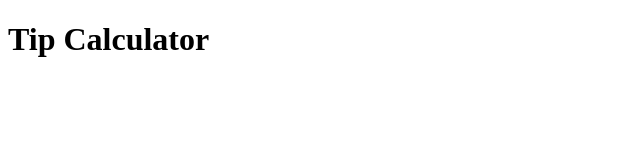
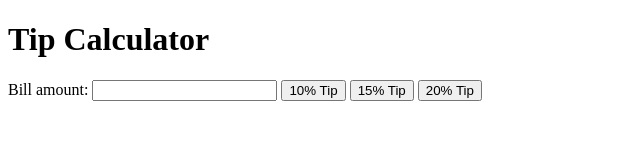
Before and after one commit to AJjavastuff/tipcalculator, a plain HTML site: page index.html in a window 1280 px wide. Shown: the whole page, without its empty margins (0-640 px from the left). Drawn offline with Linux system fonts and the light colour scheme.

Commit message:
HTML push

```diff
--- a/index.html
+++ b/index.html
@@ -8,5 +8,15 @@
 </head>
 <body>
     <h1>Tip Calculator</h1>
+    <label>Bill amount: </label>
+    <input type="text" id="billInput">
+
+
+    <button class="tenPercent">10% Tip</button>
+    <button class="fifteenPercent">15% Tip</button>
+    <button class="twentyPercent">20% Tip</button>
+
+<p id:"tipAmount"></p>
+
 </body>
 </html>
```
